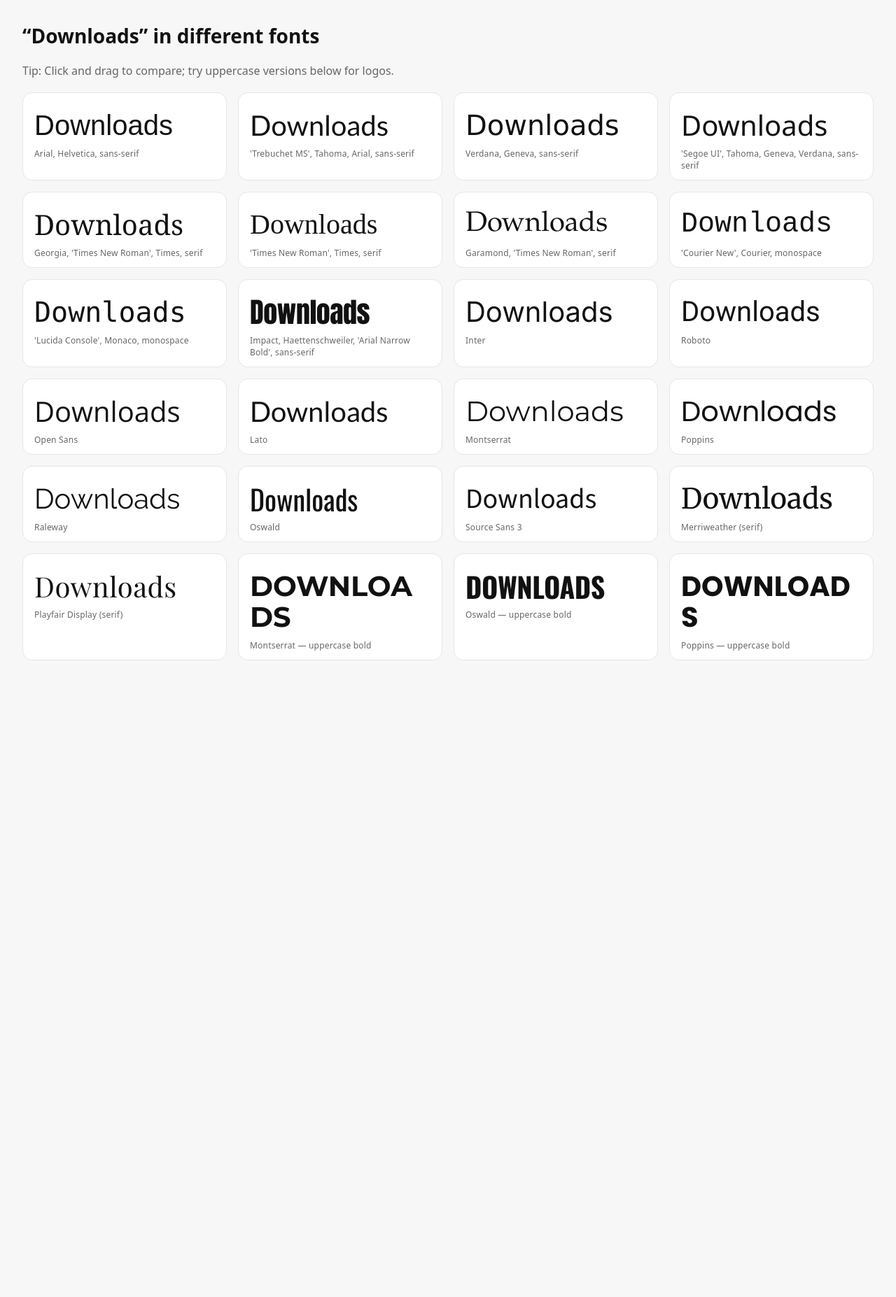
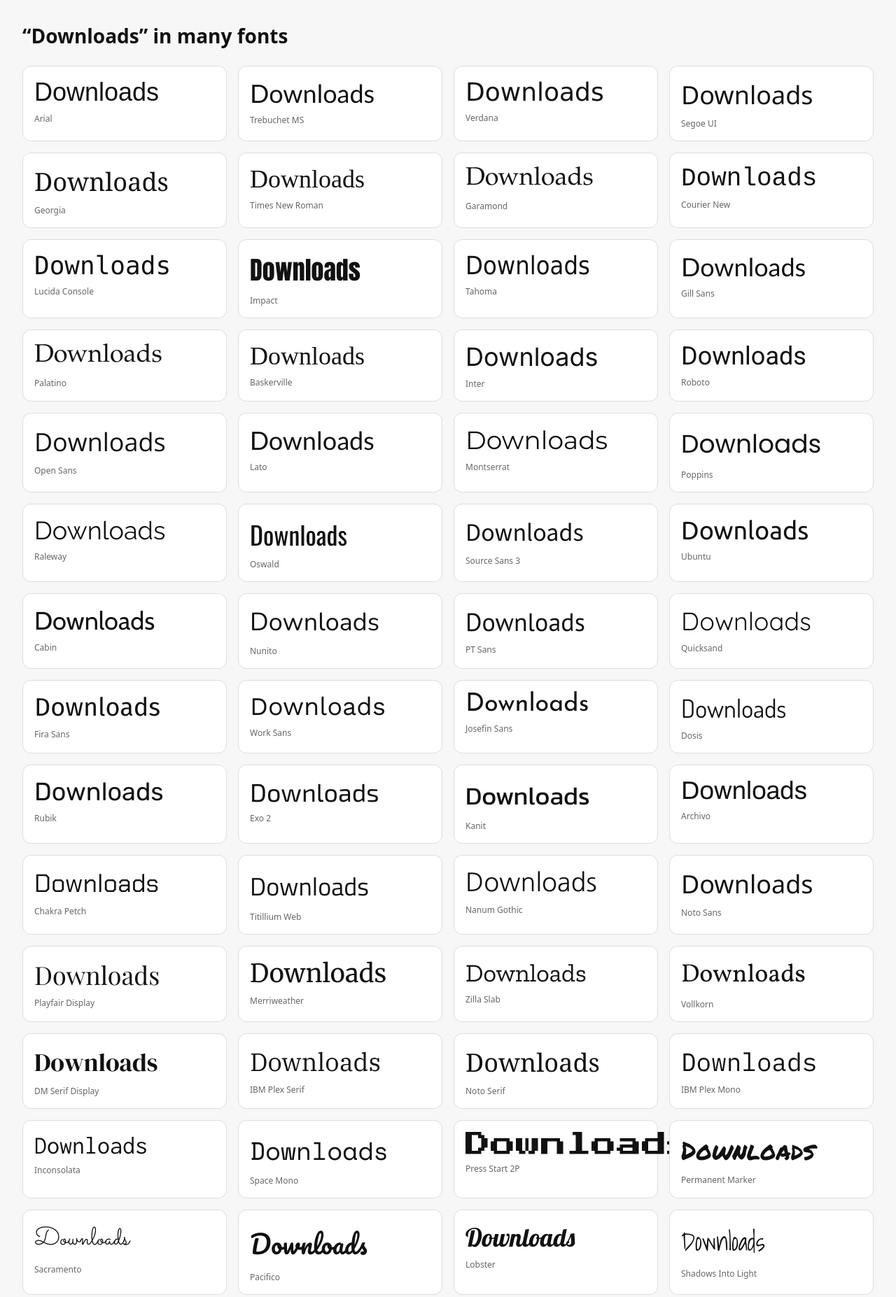
Before and after one commit to RebornCube/brian-cullen-website, a plain HTML site: page test.html in a window 1280 px wide. Shown: the top 1854 px of the page at 70% size. Before the commit the page ends 976 px from the top, so only its background shows below. Drawn offline with nearby package versions, Linux system fonts and the light colour scheme.

Commit message:
fonts test

```diff
--- a/test.html
+++ b/test.html
@@ -2,162 +2,170 @@
 <html lang="en">
 <head>
   <meta charset="utf-8" />
-  <title>Downloads — Font Sampler</title>
+  <title>Downloads — Mega Font Sampler</title>
 
-  <!-- Google Fonts (loads when online) -->
-  <link href="https://fonts.googleapis.com/css2?family=Inter:wght@400;700&family=Lato:wght@400;700&family=Montserrat:wght@400;700&family=Merriweather:wght@400;700&family=Open+Sans:wght@400;700&family=Oswald:wght@400;700&family=Poppins:wght@400;700&family=Playfair+Display:wght@400;700&family=Raleway:wght@400;700&family=Roboto:wght@400;700&family=Source+Sans+3:wght@400;700&display=swap" rel="stylesheet">
+  <!-- Google Fonts (big collection) -->
+  <link href="https://fonts.googleapis.com/css2?
+  family=Inter:wght@400;700&
+  family=Lato:wght@400;700&
+  family=Montserrat:wght@400;700&
+  family=Merriweather:wght@400;700&
+  family=Open+Sans:wght@400;700&
+  family=Oswald:wght@400;700&
+  family=Poppins:wght@400;700&
+  family=Playfair+Display:wght@400;700&
+  family=Raleway:wght@400;700&
+  family=Roboto:wght@400;700&
+  family=Source+Sans+3:wght@400;700&
+  family=Ubuntu:wght@400;700&
+  family=Cabin:wght@400;700&
+  family=Nunito:wght@400;700&
+  family=PT+Sans:wght@400;700&
+  family=Quicksand:wght@400;700&
+  family=Fira+Sans:wght@400;700&
+  family=Work+Sans:wght@400;700&
+  family=Josefin+Sans:wght@400;700&
+  family=Dosis:wght@400;700&
+  family=Rubik:wght@400;700&
+  family=Exo+2:wght@400;700&
+  family=Zilla+Slab:wght@400;700&
+  family=Vollkorn:wght@400;700&
+  family=DM+Serif+Display&
+  family=IBM+Plex+Sans:wght@400;700&
+  family=IBM+Plex+Serif:wght@400;700&
+  family=IBM+Plex+Mono:wght@400;700&
+  family=Inconsolata:wght@400;700&
+  family=Space+Mono:wght@400;700&
+  family=Press+Start+2P&
+  family=Permanent+Marker&
+  family=Sacramento&
+  family=Pacifico&
+  family=Lobster&
+  family=Shadows+Into+Light&
+  family=Amatic+SC:wght@400;700&
+  family=Kanit:wght@400;700&
+  family=Archivo:wght@400;700&
+  family=Chakra+Petch:wght@400;700&
+  family=Titillium+Web:wght@400;700&
+  family=Nanum+Gothic:wght@400;700&
+  family=Noto+Sans:wght@400;700&
+  family=Noto+Serif:wght@400;700&
+  family=Great+Vibes&
+  family=Courgette&
+  family=Baloo+2:wght@400;700&
+  family=Bebas+Neue&
+  family=Fredoka:wght@400;700&
+  display=swap" rel="stylesheet">
 
   <style>
-    :root {
-      --card-bg: #fff;
-      --text: #111;
-      --muted: #666;
-      --border: #e6e6e6;
+    body {
+      margin: 0;
+      padding: 32px;
+      font-family: system-ui, sans-serif;
+      background: #f7f7f8;
+      color: #111;
     }
-    * { box-sizing: border-box; }
-    body {
-      margin: 0; padding: 32px;
-      font-family: system-ui, -apple-system, "Segoe UI", Roboto, Arial, "Noto Sans", "Liberation Sans", sans-serif;
-      color: var(--text); background: #f7f7f8;
-    }
-    h1 { margin: 0 0 20px; font-size: 28px; }
-    .hint { color: var(--muted); margin-bottom: 20px; }
-
+    h1 { margin: 0 0 24px; font-size: 28px; }
     .grid {
       display: grid;
-      grid-template-columns: repeat(auto-fit, minmax(280px, 1fr));
+      grid-template-columns: repeat(auto-fit, minmax(260px, 1fr));
       gap: 16px;
     }
     .card {
-      background: var(--card-bg);
-      border: 1px solid var(--border);
-      border-radius: 14px;
-      padding: 16px 16px 12px;
+      background: #fff;
+      border: 1px solid #ddd;
+      border-radius: 12px;
+      padding: 16px;
     }
     .sample {
-      font-size: 40px;
-      line-height: 1.1;
-      margin: 8px 0 10px;
+      font-size: 36px;
+      margin-bottom: 8px;
       user-select: text;
-      word-break: break-word;
     }
     .label {
       font-size: 12px;
-      color: var(--muted);
-      letter-spacing: .2px;
+      color: #666;
     }
-    /* A little variety */
-    .tight { letter-spacing: -0.5px; }
-    .loose { letter-spacing: 0.5px; }
-    .caps  { text-transform: uppercase; font-weight: 700; }
+    .caps { text-transform: uppercase; font-weight: 700; }
   </style>
 </head>
 <body>
-  <h1>“Downloads” in different fonts</h1>
-  <p class="hint">Tip: Click and drag to compare; try uppercase versions below for logos.</p>
+  <h1>“Downloads” in many fonts</h1>
 
   <div class="grid">
-    <!-- System / web-safe stacks -->
-    <div class="card">
-      <div class="sample" style="font-family: Arial, Helvetica, sans-serif;">Downloads</div>
-      <div class="label">Arial, Helvetica, sans-serif</div>
-    </div>
-    <div class="card">
-      <div class="sample" style="font-family: 'Trebuchet MS', Tahoma, Arial, sans-serif;">Downloads</div>
-      <div class="label">'Trebuchet MS', Tahoma, Arial, sans-serif</div>
-    </div>
-    <div class="card">
-      <div class="sample" style="font-family: Verdana, Geneva, sans-serif;">Downloads</div>
-      <div class="label">Verdana, Geneva, sans-serif</div>
-    </div>
-    <div class="card">
-      <div class="sample" style="font-family: 'Segoe UI', Tahoma, Geneva, Verdana, sans-serif;">Downloads</div>
-      <div class="label">'Segoe UI', Tahoma, Geneva, Verdana, sans-serif</div>
-    </div>
-    <div class="card">
-      <div class="sample" style="font-family: Georgia, 'Times New Roman', Times, serif;">Downloads</div>
-      <div class="label">Georgia, 'Times New Roman', Times, serif</div>
-    </div>
-    <div class="card">
-      <div class="sample" style="font-family: 'Times New Roman', Times, serif;">Downloads</div>
-      <div class="label">'Times New Roman', Times, serif</div>
-    </div>
-    <div class="card">
-      <div class="sample" style="font-family: Garamond, 'Times New Roman', serif;">Downloads</div>
-      <div class="label">Garamond, 'Times New Roman', serif</div>
-    </div>
-    <div class="card">
-      <div class="sample" style="font-family: 'Courier New', Courier, monospace;">Downloads</div>
-      <div class="label">'Courier New', Courier, monospace</div>
-    </div>
-    <div class="card">
-      <div class="sample" style="font-family: 'Lucida Console', Monaco, monospace;">Downloads</div>
-      <div class="label">'Lucida Console', Monaco, monospace</div>
-    </div>
-    <div class="card">
-      <div class="sample tight" style="font-family: Impact, Haettenschweiler, 'Arial Narrow Bold', sans-serif;">Downloads</div>
-      <div class="label">Impact, Haettenschweiler, 'Arial Narrow Bold', sans-serif</div>
-    </div>
 
-    <!-- Google fonts -->
-    <div class="card">
-      <div class="sample" style="font-family: Inter, system-ui, -apple-system, 'Segoe UI', Roboto, Arial, sans-serif;">Downloads</div>
-      <div class="label">Inter</div>
-    </div>
-    <div class="card">
-      <div class="sample" style="font-family: Roboto, Arial, sans-serif;">Downloads</div>
-      <div class="label">Roboto</div>
-    </div>
-    <div class="card">
-      <div class="sample" style="font-family: 'Open Sans', Arial, sans-serif;">Downloads</div>
-      <div class="label">Open Sans</div>
-    </div>
-    <div class="card">
-      <div class="sample" style="font-family: Lato, Arial, sans-serif;">Downloads</div>
-      <div class="label">Lato</div>
-    </div>
-    <div class="card">
-      <div class="sample" style="font-family: Montserrat, 'Segoe UI', Roboto, Arial, sans-serif;">Downloads</div>
-      <div class="label">Montserrat</div>
-    </div>
-    <div class="card">
-      <div class="sample" style="font-family: Poppins, 'Segoe UI', Arial, sans-serif;">Downloads</div>
-      <div class="label">Poppins</div>
-    </div>
-    <div class="card">
-      <div class="sample" style="font-family: Raleway, 'Segoe UI', Arial, sans-serif;">Downloads</div>
-      <div class="label">Raleway</div>
-    </div>
-    <div class="card">
-      <div class="sample" style="font-family: Oswald, Arial, sans-serif;">Downloads</div>
-      <div class="label">Oswald</div>
-    </div>
-    <div class="card">
-      <div class="sample" style="font-family: 'Source Sans 3', 'Source Sans Pro', Arial, sans-serif;">Downloads</div>
-      <div class="label">Source Sans 3</div>
-    </div>
-    <div class="card">
-      <div class="sample" style="font-family: 'Merriweather', Georgia, serif;">Downloads</div>
-      <div class="label">Merriweather (serif)</div>
-    </div>
-    <div class="card">
-      <div class="sample loose" style="font-family: 'Playfair Display', Georgia, serif;">Downloads</div>
-      <div class="label">Playfair Display (serif)</div>
-    </div>
+    <!-- System / Web-safe fonts -->
+    <div class="card"><div class="sample" style="font-family: Arial, Helvetica, sans-serif;">Downloads</div><div class="label">Arial</div></div>
+    <div class="card"><div class="sample" style="font-family: 'Trebuchet MS', Tahoma, Arial, sans-serif;">Downloads</div><div class="label">Trebuchet MS</div></div>
+    <div class="card"><div class="sample" style="font-family: Verdana, Geneva, sans-serif;">Downloads</div><div class="label">Verdana</div></div>
+    <div class="card"><div class="sample" style="font-family: 'Segoe UI', Tahoma, Geneva, Verdana, sans-serif;">Downloads</div><div class="label">Segoe UI</div></div>
+    <div class="card"><div class="sample" style="font-family: Georgia, 'Times New Roman', Times, serif;">Downloads</div><div class="label">Georgia</div></div>
+    <div class="card"><div class="sample" style="font-family: 'Times New Roman', Times, serif;">Downloads</div><div class="label">Times New Roman</div></div>
+    <div class="card"><div class="sample" style="font-family: Garamond, 'Times New Roman', serif;">Downloads</div><div class="label">Garamond</div></div>
+    <div class="card"><div class="sample" style="font-family: 'Courier New', Courier, monospace;">Downloads</div><div class="label">Courier New</div></div>
+    <div class="card"><div class="sample" style="font-family: 'Lucida Console', Monaco, monospace;">Downloads</div><div class="label">Lucida Console</div></div>
+    <div class="card"><div class="sample" style="font-family: Impact, Haettenschweiler, 'Arial Narrow Bold', sans-serif;">Downloads</div><div class="label">Impact</div></div>
+    <div class="card"><div class="sample" style="font-family: Tahoma, sans-serif;">Downloads</div><div class="label">Tahoma</div></div>
+    <div class="card"><div class="sample" style="font-family: 'Gill Sans', 'Gill Sans MT', sans-serif;">Downloads</div><div class="label">Gill Sans</div></div>
+    <div class="card"><div class="sample" style="font-family: 'Palatino Linotype', Palatino, serif;">Downloads</div><div class="label">Palatino</div></div>
+    <div class="card"><div class="sample" style="font-family: Baskerville, serif;">Downloads</div><div class="label">Baskerville</div></div>
 
-    <!-- Uppercase, bold variants for logo-style testing -->
-    <div class="card">
-      <div class="sample caps" style="font-family: Montserrat, 'Segoe UI', Roboto, Arial, sans-serif;">Downloads</div>
-      <div class="label">Montserrat — uppercase bold</div>
-    </div>
-    <div class="card">
-      <div class="sample caps tight" style="font-family: Oswald, Arial, sans-serif;">Downloads</div>
-      <div class="label">Oswald — uppercase bold</div>
-    </div>
-    <div class="card">
-      <div class="sample caps" style="font-family: Poppins, 'Segoe UI', Arial, sans-serif;">Downloads</div>
-      <div class="label">Poppins — uppercase bold</div>
-    </div>
+    <!-- Google Sans fonts -->
+    <div class="card"><div class="sample" style="font-family: Inter, sans-serif;">Downloads</div><div class="label">Inter</div></div>
+    <div class="card"><div class="sample" style="font-family: Roboto, sans-serif;">Downloads</div><div class="label">Roboto</div></div>
+    <div class="card"><div class="sample" style="font-family: 'Open Sans', sans-serif;">Downloads</div><div class="label">Open Sans</div></div>
+    <div class="card"><div class="sample" style="font-family: Lato, sans-serif;">Downloads</div><div class="label">Lato</div></div>
+    <div class="card"><div class="sample" style="font-family: Montserrat, sans-serif;">Downloads</div><div class="label">Montserrat</div></div>
+    <div class="card"><div class="sample" style="font-family: Poppins, sans-serif;">Downloads</div><div class="label">Poppins</div></div>
+    <div class="card"><div class="sample" style="font-family: Raleway, sans-serif;">Downloads</div><div class="label">Raleway</div></div>
+    <div class="card"><div class="sample" style="font-family: Oswald, sans-serif;">Downloads</div><div class="label">Oswald</div></div>
+    <div class="card"><div class="sample" style="font-family: 'Source Sans 3', sans-serif;">Downloads</div><div class="label">Source Sans 3</div></div>
+    <div class="card"><div class="sample" style="font-family: Ubuntu, sans-serif;">Downloads</div><div class="label">Ubuntu</div></div>
+    <div class="card"><div class="sample" style="font-family: Cabin, sans-serif;">Downloads</div><div class="label">Cabin</div></div>
+    <div class="card"><div class="sample" style="font-family: Nunito, sans-serif;">Downloads</div><div class="label">Nunito</div></div>
+    <div class="card"><div class="sample" style="font-family: 'PT Sans', sans-serif;">Downloads</div><div class="label">PT Sans</div></div>
+    <div class="card"><div class="sample" style="font-family: Quicksand, sans-serif;">Downloads</div><div class="label">Quicksand</div></div>
+    <div class="card"><div class="sample" style="font-family: 'Fira Sans', sans-serif;">Downloads</div><div class="label">Fira Sans</div></div>
+    <div class="card"><div class="sample" style="font-family: 'Work Sans', sans-serif;">Downloads</div><div class="label">Work Sans</div></div>
+    <div class="card"><div class="sample" style="font-family: 'Josefin Sans', sans-serif;">Downloads</div><div class="label">Josefin Sans</div></div>
+    <div class="card"><div class="sample" style="font-family: Dosis, sans-serif;">Downloads</div><div class="label">Dosis</div></div>
+    <div class="card"><div class="sample" style="font-family: Rubik, sans-serif;">Downloads</div><div class="label">Rubik</div></div>
+    <div class="card"><div class="sample" style="font-family: 'Exo 2', sans-serif;">Downloads</div><div class="label">Exo 2</div></div>
+    <div class="card"><div class="sample" style="font-family: Kanit, sans-serif;">Downloads</div><div class="label">Kanit</div></div>
+    <div class="card"><div class="sample" style="font-family: Archivo, sans-serif;">Downloads</div><div class="label">Archivo</div></div>
+    <div class="card"><div class="sample" style="font-family: 'Chakra Petch', sans-serif;">Downloads</div><div class="label">Chakra Petch</div></div>
+    <div class="card"><div class="sample" style="font-family: 'Titillium Web', sans-serif;">Downloads</div><div class="label">Titillium Web</div></div>
+    <div class="card"><div class="sample" style="font-family: 'Nanum Gothic', sans-serif;">Downloads</div><div class="label">Nanum Gothic</div></div>
+    <div class="card"><div class="sample" style="font-family: 'Noto Sans', sans-serif;">Downloads</div><div class="label">Noto Sans</div></div>
+
+    <!-- Serif options -->
+    <div class="card"><div class="sample" style="font-family: 'Playfair Display', serif;">Downloads</div><div class="label">Playfair Display</div></div>
+    <div class="card"><div class="sample" style="font-family: 'Merriweather', serif;">Downloads</div><div class="label">Merriweather</div></div>
+    <div class="card"><div class="sample" style="font-family: 'Zilla Slab', serif;">Downloads</div><div class="label">Zilla Slab</div></div>
+    <div class="card"><div class="sample" style="font-family: Vollkorn, serif;">Downloads</div><div class="label">Vollkorn</div></div>
+    <div class="card"><div class="sample" style="font-family: 'DM Serif Display', serif;">Downloads</div><div class="label">DM Serif Display</div></div>
+    <div class="card"><div class="sample" style="font-family: 'IBM Plex Serif', serif;">Downloads</div><div class="label">IBM Plex Serif</div></div>
+    <div class="card"><div class="sample" style="font-family: 'Noto Serif', serif;">Downloads</div><div class="label">Noto Serif</div></div>
+
+    <!-- Mono fonts -->
+    <div class="card"><div class="sample" style="font-family: 'IBM Plex Mono', monospace;">Downloads</div><div class="label">IBM Plex Mono</div></div>
+    <div class="card"><div class="sample" style="font-family: Inconsolata, monospace;">Downloads</div><div class="label">Inconsolata</div></div>
+    <div class="card"><div class="sample" style="font-family: 'Space Mono', monospace;">Downloads</div><div class="label">Space Mono</div></div>
+
+    <!-- Fun / Display fonts -->
+    <div class="card"><div class="sample" style="font-family: 'Press Start 2P', monospace;">Downloads</div><div class="label">Press Start 2P</div></div>
+    <div class="card"><div class="sample" style="font-family: 'Permanent Marker', cursive;">Downloads</div><div class="label">Permanent Marker</div></div>
+    <div class="card"><div class="sample" style="font-family: Sacramento, cursive;">Downloads</div><div class="label">Sacramento</div></div>
+    <div class="card"><div class="sample" style="font-family: Pacifico, cursive;">Downloads</div><div class="label">Pacifico</div></div>
+    <div class="card"><div class="sample" style="font-family: Lobster, cursive;">Downloads</div><div class="label">Lobster</div></div>
+    <div class="card"><div class="sample" style="font-family: 'Shadows Into Light', cursive;">Downloads</div><div class="label">Shadows Into Light</div></div>
+    <div class="card"><div class="sample" style="font-family: 'Amatic SC', cursive;">Downloads</div><div class="label">Amatic SC</div></div>
+    <div class="card"><div class="sample" style="font-family: 'Great Vibes', cursive;">Downloads</div><div class="label">Great Vibes</div></div>
+    <div class="card"><div class="sample" style="font-family: Courgette, cursive;">Downloads</div><div class="label">Courgette</div></div>
+    <div class="card"><div class="sample" style="font-family: 'Baloo 2', cursive;">Downloads</div><div class="label">Baloo 2</div></div>
+    <div class="card"><div class="sample" style="font-family: 'Bebas Neue', cursive;">Downloads</div><div class="label">Bebas Neue</div></div>
+    <div class="card"><div class="sample" style="font-family: Fredoka, cursive;">Downloads</div><div class="label">Fredoka</div></div>
+
   </div>
 </body>
 </html>
```
